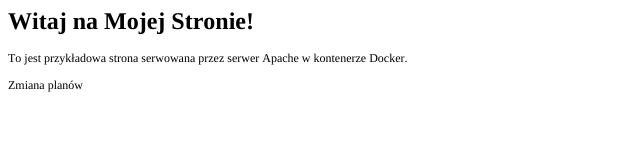
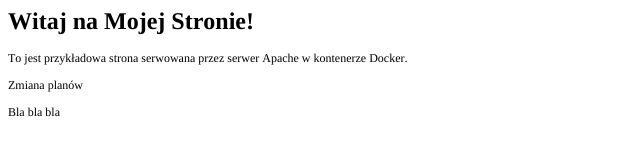
Before and after one commit to dbrzoza1986/docker_training, a plain HTML site: page index.html in a window 1280 px wide. Shown: the full height of the page, 0-640 px from the left. Drawn offline with Linux system fonts and the light colour scheme.

Commit message:
update index 2

```diff
--- a/index.html
+++ b/index.html
@@ -15,5 +15,6 @@
 <h1 style="margin: 0.0px 0.0px 16.1px 0.0px; font: 24.0px Times; -webkit-text-stroke: #000000"><span class="s1"><b>Witaj na Mojej Stronie!</b></span></h1>
 <p class="p2"><span class="s1">To jest przykładowa strona serwowana przez serwer Apache w kontenerze Docker.</span></p>
 <p class="p2"><span class="s1">Zmiana planów<span class="Apple-converted-space"> </span></span></p>
+<p class="p2"><span class="s1">Bla bla bla<span class="Apple-converted-space"> </span></span></p>
 </body>
 </html>
```
